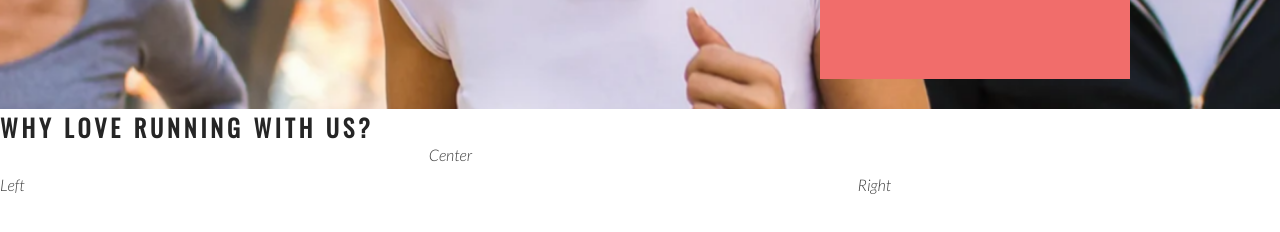
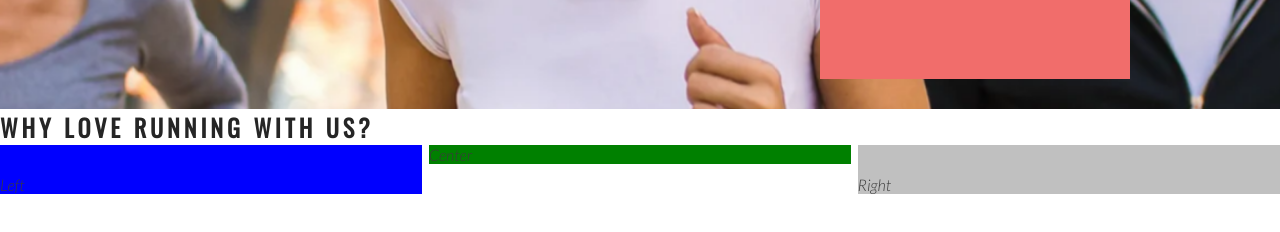
Before and after one commit to MinuMThomas/LRP, a plain HTML site: page index.html in a window 1280 px wide. Shown: the part 566-798 px from the top of the page. Drawn offline with nearby package versions, Linux system fonts and the light colour scheme.

Commit message:
add background color for club-ethos

```diff
--- a/assets/css/style.css
+++ b/assets/css/style.css
@@ -118,15 +118,18 @@ transform: scale(1.1);
 padding-top: 30px;
 width: 33%;
 float: left;
+background-color: blue;
 }
 
 #right-about{
  padding-top: 30px;
  width: 33%;
  float: right;
+ background-color: silver;
 }
 
 #center-about{
 width: 33%;
 margin: 0 auto;
+background-color: green;
 }
```
